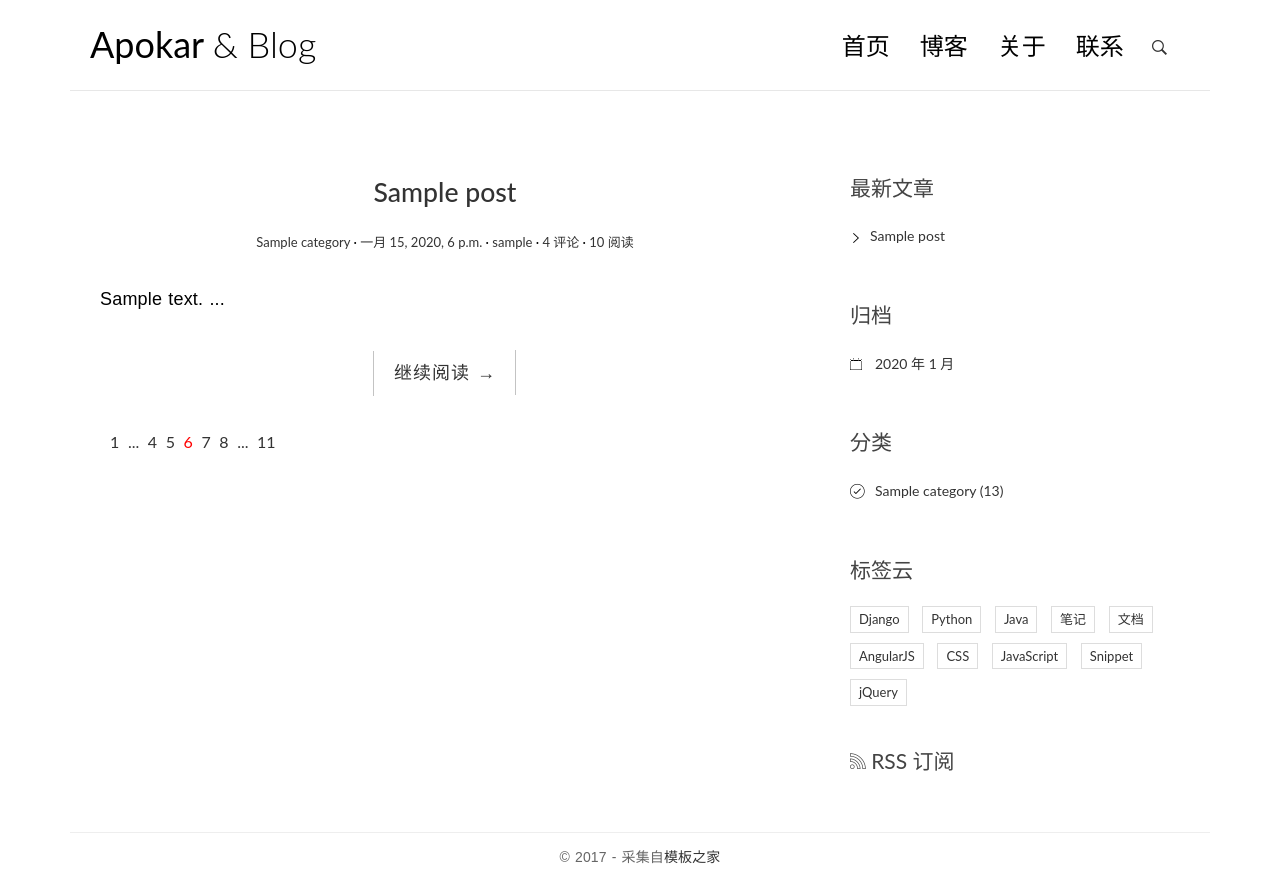
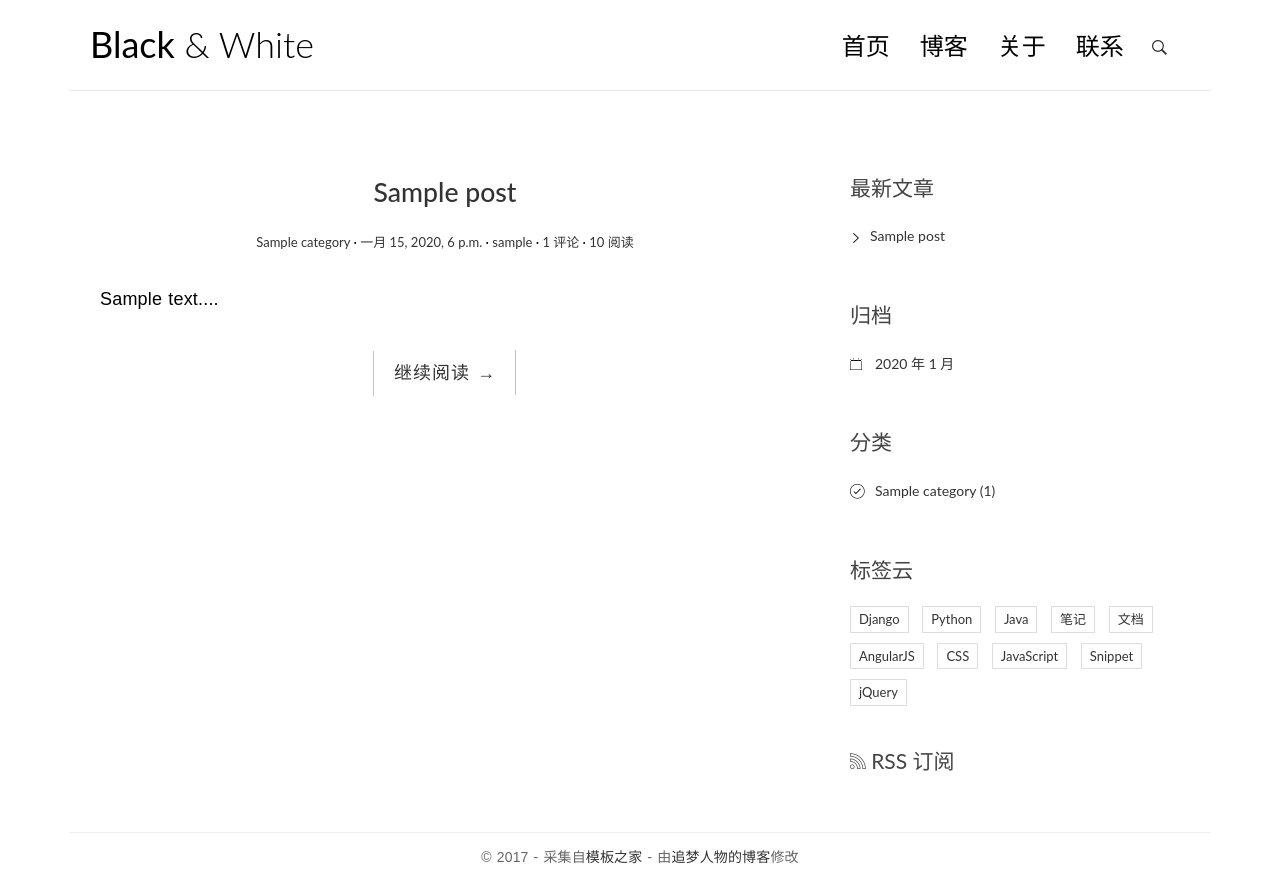
Before and after one commit to Apokar/web_apokar, a Django app: page / in a window 1280 px wide. Run offline with Django 3.2, Linux system fonts and the light colour scheme; tables that the repository leaves empty hold one stand-in row (values such as "Sample post"); some libraries are stand-ins or nearby versions.

Commit message:
分类优化

```diff
--- a/blog/templatetags/blog_tags.py
+++ b/blog/templatetags/blog_tags.py
@@ -1,11 +1,6 @@
-#!/usr/bin/python
-# -*- coding: utf-8 -*-
-# @Time    : 2019-05-02 15:47
-# @Author  : Apokar
-# @Email   : Apokar@163.com
-# @File    : blog_tags.py
+from django import template
+from django.db.models.aggregates import Count
 
-from django import template
 from ..models import Post, Category
 
 register = template.Library()
@@ -13,7 +8,7 @@ register = template.Library()
 
 @register.simple_tag
 def get_recent_posts(num=5):
-    return Post.objects.all().order_by('-created_time')[:num]
+    return Post.objects.all()[:num]
 
 
 @register.simple_tag
@@ -23,5 +18,5 @@ def archives():
 
 @register.simple_tag
 def get_categories():
-    # 别忘了在顶部引入 Category 类
-    return Category.objects.all()
+    # 记得在顶部引入 count 函数
+    return Category.objects.annotate(num_posts=Count('post')).filter(num_posts__gt=0)
--- a/blog/urls.py
+++ b/blog/urls.py
@@ -11,9 +11,9 @@ from . import views
 
 app_name = 'blog'
 urlpatterns = [
-    url(r'^$', views.index, name='index'),
-    url(r'^post/(?P<pk>[0-9]+)/$', views.detail, name='detail'),
-    url(r'^archives/(?P<year>[0-9]{4})/(?P<month>[0-9]{1,2})/$', views.archives, name='archives'),
-    url(r'^category/(?P<pk>[0-9]+)/$', views.category, name='category'),
+    url(r'^$', views.IndexView.as_view(), name='index'),
+    url(r'^post/(?P<pk>[0-9]+)/$', views.PostDetailView.as_view(), name='detail'),
+    url(r'^archives/(?P<year>[0-9]{4})/(?P<month>[0-9]{1,2})/$', views.ArchivesView.as_view(), name='archives'),
+    url(r'^category/(?P<pk>[0-9]+)/$', views.CategoryView.as_view(), name='category'),
 
 ]
--- a/blog/views.py
+++ b/blog/views.py
@@ -1,6 +1,7 @@
 import markdown
 
 from django.shortcuts import render, get_object_or_404
+from django.views.generic import ListView, DetailView
 from comments.forms import CommentForm
 from .models import Post, Category
 
@@ -21,9 +22,146 @@ def index(request):
 
 
 def index(request):
-    post_list = Post.objects.all().order_by('-created_time')
+    post_list = Post.objects.all()
     return render(request, 'blog/index.html', context={'post_list': post_list})
 
+
+class IndexView(ListView):
+    model = Post
+    template_name = 'blog/index.html'
+    context_object_name = 'post_list'
+    paginate_by = 10
+
+    def get_context_data(self, **kwargs):
+        """
+        在视图函数中将模板变量传递给模板是通过给 render 函数的 context 参数传递一个字典实现的，
+        例如 render(request, 'blog/index.html', context={'post_list': post_list})，
+        这里传递了一个 {'post_list': post_list} 字典给模板。
+        在类视图中，这个需要传递的模板变量字典是通过 get_context_data 获得的，
+        所以我们复写该方法，以便我们能够自己再插入一些我们自定义的模板变量进去。
+        """
+
+        # 首先获得父类生成的传递给模板的字典。
+        context = super().get_context_data(**kwargs)
+
+        # 父类生成的字典中已有 paginator、page_obj、is_paginated 这三个模板变量，
+        # paginator 是 Paginator 的一个实例，
+        # page_obj 是 Page 的一个实例，
+        # is_paginated 是一个布尔变量，用于指示是否已分页。
+        # 例如如果规定每页 10 个数据，而本身只有 5 个数据，其实就用不着分页，此时 is_paginated=False。
+        # 关于什么是 Paginator，Page 类在 Django Pagination 简单分页：http://zmrenwu.com/post/34/ 中已有详细说明。
+        # 由于 context 是一个字典，所以调用 get 方法从中取出某个键对应的值。
+        paginator = context.get('paginator')
+        page = context.get('page_obj')
+        is_paginated = context.get('is_paginated')
+
+        # 调用自己写的 pagination_data 方法获得显示分页导航条需要的数据，见下方。
+        pagination_data = self.pagination_data(paginator, page, is_paginated)
+
+        # 将分页导航条的模板变量更新到 context 中，注意 pagination_data 方法返回的也是一个字典。
+        context.update(pagination_data)
+
+        # 将更新后的 context 返回，以便 ListView 使用这个字典中的模板变量去渲染模板。
+        # 注意此时 context 字典中已有了显示分页导航条所需的数据。
+        return context
+
+    def pagination_data(self, paginator, page, is_paginated):
+        if not is_paginated:
+            # 如果没有分页，则无需显示分页导航条，不用任何分页导航条的数据，因此返回一个空的字典
+            return {}
+
+        # 当前页左边连续的页码号，初始值为空
+        left = []
+
+        # 当前页右边连续的页码号，初始值为空
+        right = []
+
+        # 标示第 1 页页码后是否需要显示省略号
+        left_has_more = False
+
+        # 标示最后一页页码前是否需要显示省略号
+        right_has_more = False
+
+        # 标示是否需要显示第 1 页的页码号。
+        # 因为如果当前页左边的连续页码号中已经含有第 1 页的页码号，此时就无需再显示第 1 页的页码号，
+        # 其它情况下第一页的页码是始终需要显示的。
+        # 初始值为 False
+        first = False
+
+        # 标示是否需要显示最后一页的页码号。
+        # 需要此指示变量的理由和上面相同。
+        last = False
+
+        # 获得用户当前请求的页码号
+        page_number = page.number
+
+        # 获得分页后的总页数
+        total_pages = paginator.num_pages
+
+        # 获得整个分页页码列表，比如分了四页，那么就是 [1, 2, 3, 4]
+        page_range = paginator.page_range
+
+        if page_number == 1:
+            # 如果用户请求的是第一页的数据，那么当前页左边的不需要数据，因此 left=[]（已默认为空）。
+            # 此时只要获取当前页右边的连续页码号，
+            # 比如分页页码列表是 [1, 2, 3, 4]，那么获取的就是 right = [2, 3]。
+            # 注意这里只获取了当前页码后连续两个页码，你可以更改这个数字以获取更多页码。
+            right = page_range[page_number:page_number + 2]
+
+            # 如果最右边的页码号比最后一页的页码号减去 1 还要小，
+            # 说明最右边的页码号和最后一页的页码号之间还有其它页码，因此需要显示省略号，通过 right_has_more 来指示。
+            if right[-1] < total_pages - 1:
+                right_has_more = True
+
+            # 如果最右边的页码号比最后一页的页码号小，说明当前页右边的连续页码号中不包含最后一页的页码
+            # 所以需要显示最后一页的页码号，通过 last 来指示
+            if right[-1] < total_pages:
+                last = True
+
+        elif page_number == total_pages:
+            # 如果用户请求的是最后一页的数据，那么当前页右边就不需要数据，因此 right=[]（已默认为空），
+            # 此时只要获取当前页左边的连续页码号。
+            # 比如分页页码列表是 [1, 2, 3, 4]，那么获取的就是 left = [2, 3]
+            # 这里只获取了当前页码后连续两个页码，你可以更改这个数字以获取更多页码。
+            left = page_range[(page_number - 3) if (page_number - 3) > 0 else 0:page_number - 1]
+
+            # 如果最左边的页码号比第 2 页页码号还大，
+            # 说明最左边的页码号和第 1 页的页码号之间还有其它页码，因此需要显示省略号，通过 left_has_more 来指示。
+            if left[0] > 2:
+                left_has_more = True
+
+            # 如果最左边的页码号比第 1 页的页码号大，说明当前页左边的连续页码号中不包含第一页的页码，
+            # 所以需要显示第一页的页码号，通过 first 来指示
+            if left[0] > 1:
+                first = True
+        else:
+            # 用户请求的既不是最后一页，也不是第 1 页，则需要获取当前页左右两边的连续页码号，
+            # 这里只获取了当前页码前后连续两个页码，你可以更改这个数字以获取更多页码。
+            left = page_range[(page_number - 3) if (page_number - 3) > 0 else 0:page_number - 1]
+            right = page_range[page_number:page_number + 2]
+
+            # 是否需要显示最后一页和最后一页前的省略号
+            if right[-1] < total_pages - 1:
+                right_has_more = True
+            if right[-1] < total_pages:
+                last = True
+
+            # 是否需要显示第 1 页和第 1 页后的省略号
+            if left[0] > 2:
+                left_has_more = True
+            if left[0] > 1:
+                first = True
+
+        data = {
+            'left': left,
+            'right': right,
+            'left_has_more': left_has_more,
+            'right_has_more': right_has_more,
+            'first': first,
+            'last': last,
+        }
+
+        return data
 
 """
 请使用下方包含评论列表和评论表单的详情页视图
@@ -64,14 +202,81 @@ def detail(request, pk):
     return render(request, 'blog/detail.html', context=context)
 
 
+class PostDetailView(DetailView):
+    # 这些属性的含义和 ListView 是一样的
+    model = Post
+    template_name = 'blog/detail.html'
+    context_object_name = 'post'
+
+    def get(self, request, *args, **kwargs):
+        # 覆写 get 方法的目的是因为每当文章被访问一次，就得将文章阅读量 +1
+        # get 方法返回的是一个 HttpResponse 实例
+        # 之所以需要先调用父类的 get 方法，是因为只有当 get 方法被调用后，
+        # 才有 self.object 属性，其值为 Post 模型实例，即被访问的文章 post
+        response = super(PostDetailView, self).get(request, *args, **kwargs)
+
+        # 将文章阅读量 +1
+        # 注意 self.object 的值就是被访问的文章 post
+        self.object.increase_views()
+
+        # 视图必须返回一个 HttpResponse 对象
+        return response
+
+    def get_object(self, queryset=None):
+        # 覆写 get_object 方法的目的是因为需要对 post 的 body 值进行渲染
+        post = super(PostDetailView, self).get_object(queryset=None)
+        post.body = markdown.markdown(post.body,
+                                      extensions=[
+                                          'markdown.extensions.extra',
+                                          'markdown.extensions.codehilite',
+                                          'markdown.extensions.toc',
+                                      ])
+        return post
+
+    def get_context_data(self, **kwargs):
+        # 覆写 get_context_data 的目的是因为除了将 post 传递给模板外（DetailView 已经帮我们完成），
+        # 还要把评论表单、post 下的评论列表传递给模板。
+        context = super(PostDetailView, self).get_context_data(**kwargs)
+        form = CommentForm()
+        comment_list = self.object.comment_set.all()
+        context.update({
+            'form': form,
+            'comment_list': comment_list
+        })
+        return context
+
+
 def archives(request, year, month):
     post_list = Post.objects.filter(created_time__year=year,
                                     created_time__month=month
-                                    ).order_by('-created_time')
+                                    )
     return render(request, 'blog/index.html', context={'post_list': post_list})
+
+
+class ArchivesView(ListView):
+    model = Post
+    template_name = 'blog/index.html'
+    context_object_name = 'post_list'
+
+    def get_queryset(self):
+        year = self.kwargs.get('year')
+        month = self.kwargs.get('month')
+        return super(ArchivesView, self).get_queryset().filter(created_time__year=year,
+                                                               created_time__month=month
+                                                               )
 
 
 def category(request, pk):
     cate = get_object_or_404(Category, pk=pk)
-    post_list = Post.objects.filter(category=cate).order_by('-created_time')
+    post_list = Post.objects.filter(category=cate)
     return render(request, 'blog/index.html', context={'post_list': post_list})
+
+
+class CategoryView(ListView):
+    model = Post
+    template_name = 'blog/index.html'
+    context_object_name = 'post_list'
+
+    def get_queryset(self):
+        cate = get_object_or_404(Category, pk=self.kwargs.get('pk'))
+        return super(CategoryView, self).get_queryset().filter(category=cate)
--- a/templates/base.html
+++ b/templates/base.html
@@ -3,7 +3,7 @@
 <!DOCTYPE html>
 <html>
 <head>
-    <title> APOKAR </title>
+    <title>Black &amp; White</title>
 
     <!-- meta -->
     <meta charset="UTF-8">
@@ -11,13 +11,14 @@
 
     <!-- css -->
     <link rel="stylesheet" href="http://code.ionicframework.com/ionicons/2.0.1/css/ionicons.min.css">
-    <link href="https://cdn.bootcss.com/bootstrap/3.3.7/css/bootstrap.min.css" rel="stylesheet">    <link rel="stylesheet" href="{% static 'blog/css/pace.css' %}">
+    <link rel="stylesheet" href="{% static 'blog/css/bootstrap.min.css' %}">
+    <link rel="stylesheet" href="{% static 'blog/css/pace.css' %}">
     <link rel="stylesheet" href="{% static 'blog/css/custom.css' %}">
     <link rel="stylesheet" href="{% static 'blog/css/highlights/github.css' %}">
 
     <!-- js -->
-    <script src="https://cdn.bootcss.com/jquery/2.1.3/jquery.min.js"></script>
-    <script src="https://cdn.bootcss.com/bootstrap/3.3.7/js/bootstrap.min.js"></script>
+    <script src="{% static 'blog/js/jquery-2.1.3.min.js' %}"></script>
+    <script src="{% static 'blog/js/bootstrap.min.js' %}"></script>
     <script src="{% static 'blog/js/pace.min.js' %}"></script>
     <script src="{% static 'blog/js/modernizr.custom.js' %}"></script>
 </head>
@@ -28,7 +29,8 @@
         <div class="row">
             <div class="col-md-4 col-sm-5 col-xs-8">
                 <div class="logo">
-                    <h1><a href="{% url 'blog:index' %}"><b> Apokar </b> &amp; Blog </a></h1></div>
+                    <h1><a href="{% url 'blog:index' %}"><b>Black</b> &amp; White</a></h1>
+                </div>
             </div><!-- col-md-4 -->
             <div class="col-md-8 col-sm-7 col-xs-4">
                 <nav class="main-nav" role="navigation">
@@ -41,9 +43,9 @@
                     <div class="collapse navbar-collapse" id="bs-example-navbar-collapse-1">
                         <ul class="nav navbar-nav navbar-right">
                             <li class="cl-effect-11"><a href="{% url 'blog:index' %}" data-hover="首页">首页</a></li>
-                            <li class="cl-effect-11"><a href="full-width.html" data-hover="博客">博客</a></li>
-                            <li class="cl-effect-11"><a href="about.html" data-hover="关于">关于</a></li>
-                            <li class="cl-effect-11"><a href="contact.html" data-hover="联系">联系</a></li>
+                            <li class="cl-effect-11"><a href="#" data-hover="博客">博客</a></li>
+                            <li class="cl-effect-11"><a href="#" data-hover="关于">关于</a></li>
+                            <li class="cl-effect-11"><a href="#" data-hover="联系">联系</a></li>
                         </ul>
                     </div><!-- /.navbar-collapse -->
                 </nav>
@@ -108,7 +110,7 @@
                         {% for category in category_list %}
                             <li>
                                 <a href="{% url 'blog:category' category.pk %}">{{ category.name }} <span
-                                        class="post-count">(13)</span></a>
+                                        class="post-count">({{ category.num_posts }})</span></a>
                             </li>
                         {% empty %}
                             暂无分类！
@@ -164,7 +166,7 @@
             <div class="col-md-12">
                 <p class="copyright">&copy 2017 - 采集自<a href="http://www.cssmoban.com/"
                                                         target="_blank" title="模板之家">模板之家</a>
-
+                    - 由<a href="http://zmrenwu.com/" title="网页模板" target="_blank">追梦人物的博客</a>修改
                 </p>
             </div>
         </div>
@@ -176,11 +178,11 @@
     <button type="button" class="overlay-close"><span class="ion-ios-close-empty"></span></button>
     <nav>
         <ul>
-            <li><a href="index.html">首页</a></li>
-            <li><a href="full-width.html">博客</a></li>
-            <li><a href="about.html">关于</a></li>
-            <li><a href="contact.html">联系</a></li>
-        </ul>1
+            <li><a href="{% url 'blog:index' %}">首页</a></li>
+            <li><a href="#">博客</a></li>
+            <li><a href="#">关于</a></li>
+            <li><a href="#">联系</a></li>
+        </ul>
     </nav>
 </div>
 
--- a/templates/blog/index.html
+++ b/templates/blog/index.html
@@ -8,16 +8,18 @@
                     <a href="{{ post.get_absolute_url }}">{{ post.title }}</a>
                 </h1>
                 <div class="entry-meta">
-                    <span class="post-category"><a href="#">{{ post.category.name }}</a></span>
+                    <span class="post-category">
+                        <a href="{% url 'blog:category' post.category.pk %}">{{ post.category.name }}</a></span>
                     <span class="post-date"><a href="#"><time class="entry-date"
                                                               datetime="{{ post.created_time }}">{{ post.created_time }}</time></a></span>
                     <span class="post-author"><a href="#">{{ post.author }}</a></span>
-                    <span class="comments-link"><a href="#">4 评论</a></span>
+                    <span class="comments-link">
+                        <a href="{{ post.get_absolute_url }}#comment-area">{{ post.comment_set.count }} 评论</a></span>
                     <span class="views-count"><a href="{{ post.get_absolute_url }}">{{ post.views }} 阅读</a></span>
                 </div>
             </header>
             <div class="entry-content clearfix">
-                <p>{{ post.excerpt }} ...</p>
+                <p>{{ post.excerpt }}...</p>
                 <div class="read-more cl-effect-14">
                     <a href="{{ post.get_absolute_url }}" class="more-link">继续阅读 <span class="meta-nav">→</span></a>
                 </div>
@@ -26,25 +28,54 @@
     {% empty %}
         <div class="no-post">暂时还没有发布的文章！</div>
     {% endfor %}
+    {% comment %}
+    简单分页导航：
+    {% if is_paginated %}
+        <div class="pagination-simple">
+            <!-- 如果当前页还有上一页，显示一个上一页的按钮 -->
+            {% if page_obj.has_previous %}
+                <a href="?page={{ page_obj.previous_page_number }}">上一页</a>
+            {% endif %}
+            <!-- 显示当前页面信息 -->
+            <span class="current">第 {{ page_obj.number }} 页 / 共 {{ paginator.num_pages }} 页</span>
+            <!-- 如果当前页还有下一页，显示一个下一页的按钮 -->
+            {% if page_obj.has_next %}
+                <a href="?page={{ page_obj.next_page_number }}">下一页</a>
+            {% endif %}
+        </div>
+    {% endif %}
+    {% endcomment %}
 
-    <!-- 简单分页效果
-    <div class="pagination-simple">
-        <a href="#">上一页</a>
-        <span class="current">第 6 页 / 共 11 页</span>
-        <a href="#">下一页</a>
-    </div>
-    -->
-    <div class="pagination">
-        <ul>
-            <li><a href="">1</a></li>
-            <li><a href="">...</a></li>
-            <li><a href="">4</a></li>
-            <li><a href="">5</a></li>
-            <li class="current"><a href="">6</a></li>
-            <li><a href="">7</a></li>
-            <li><a href="">8</a></li>
-            <li><a href="">...</a></li>
-            <li><a href="">11</a></li>
-        </ul>
-    </div>
+    {% comment %}
+    完善的分页导航
+    {% endcomment %}
+    {% if is_paginated %}
+        <div class="pagination">
+            <ul>
+                {% if first %}
+                    <li><a href="?page=1">1</a></li>
+                {% endif %}
+                {% if left %}
+                    {% if left_has_more %}
+                        <li><span>...</span></li>
+                    {% endif %}
+                    {% for i in left %}
+                        <li><a href="?page={{ i }}">{{ i }}</a></li>
+                    {% endfor %}
+                {% endif %}
+                <li class="current"><a href="?page={{ page_obj.number }}">{{ page_obj.number }}</a></li>
+                {% if right %}
+                    {% for i in right %}
+                        <li><a href="?page={{ i }}">{{ i }}</a></li>
+                    {% endfor %}
+                    {% if right_has_more %}
+                        <li><span>...</span></li>
+                    {% endif %}
+                {% endif %}
+                {% if last %}
+                    <li><a href="?page={{ paginator.num_pages }}">{{ paginator.num_pages }}</a></li>
+                {% endif %}
+            </ul>
+        </div>
+    {% endif %}
 {% endblock main %}
```
